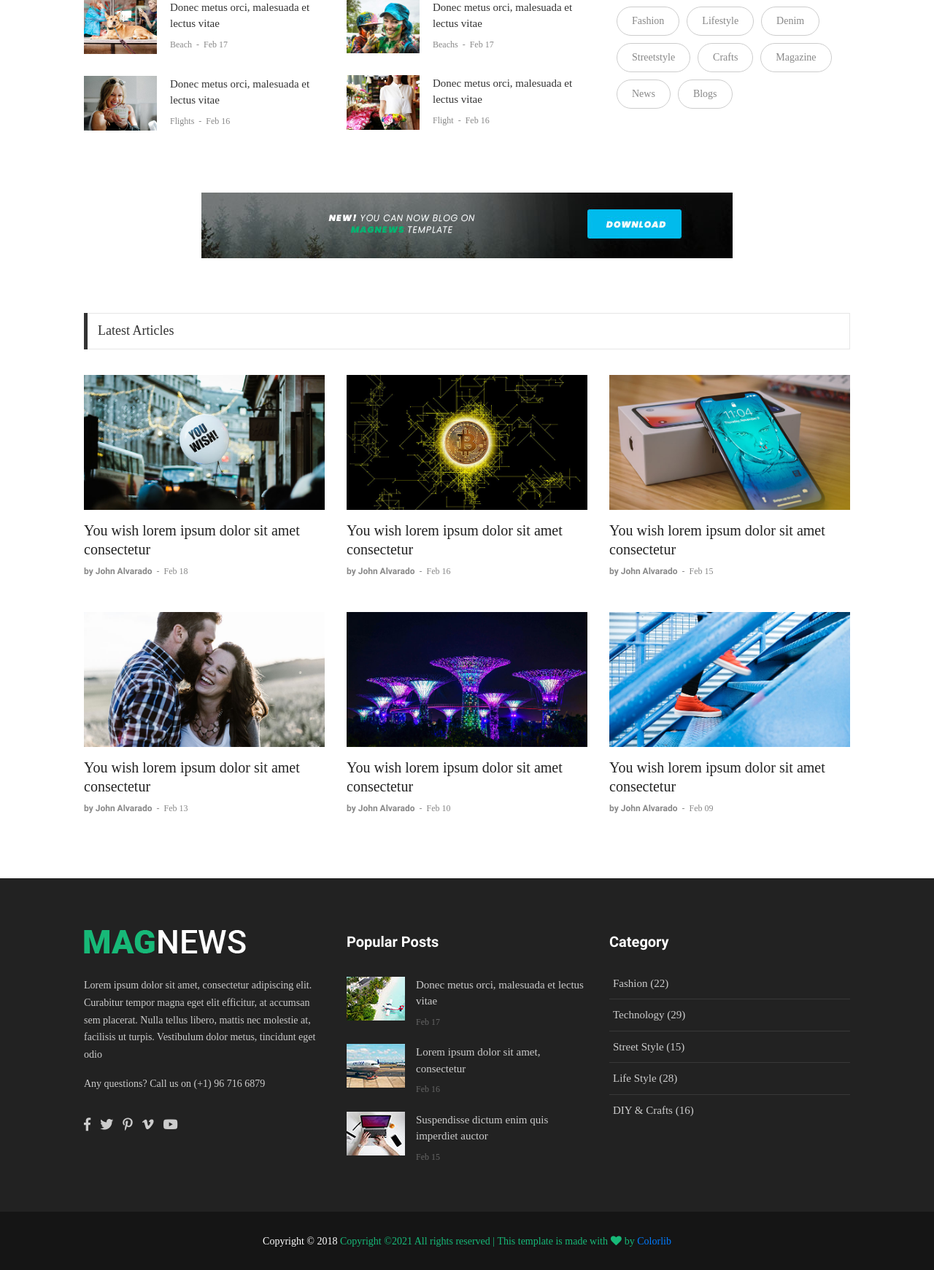
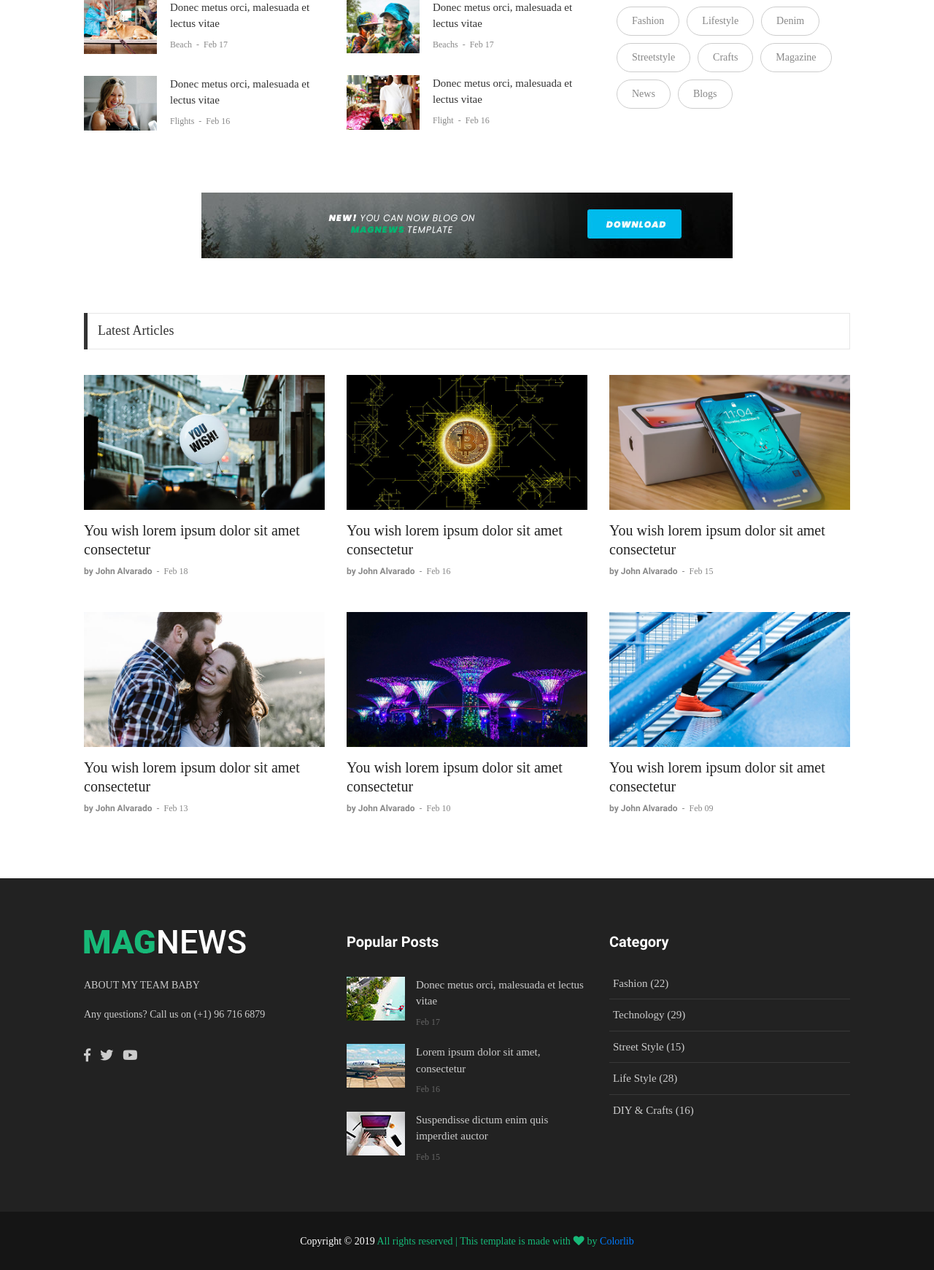
Before and after one commit to AS-AmanSinghal/NewsWebsite, a Django app: page / in a window 1280 px wide. Shown: the part 3017-4758 px from the top of the page at 73% size. Run offline with Django 3.2, Linux system fonts and the light colour scheme; data comes from the database, SQL or seed files in the repository; some libraries are stand-ins or nearby versions; some web fonts are replaced.

Commit message:
Get Data from Admin Panel for Master Page.

```diff
--- a/newsApp/models.py
+++ b/newsApp/models.py
@@ -5,6 +5,10 @@ from django.db import models
 
 class NewsAppModel(models.Model):
     name = models.TextField(max_length=255)
+    about = models.TextField(max_length=255, default='-')
+    fb = models.TextField(max_length=255, default='http://fb.com/')
+    twitter = models.TextField(max_length=255, default='http://twitter.com/')
+    youtube = models.TextField(max_length=255, default='http://youtube.com/')
 
     def __str__(self):
         return self.name
--- a/newsApp/templates/frontend/about.html
+++ b/newsApp/templates/frontend/about.html
@@ -1,7 +1,7 @@
 {% extends 'frontend/master.html' %}
 {% load static %}
 {% block titleBlock %}
-    About
+    <title>{{ site.name }}|About</title>
 {% endblock %}
 
 {% block mainblock %}
--- a/newsApp/templates/frontend/home.html
+++ b/newsApp/templates/frontend/home.html
@@ -2,7 +2,7 @@
 {% load static %}
 
 {% block titleBlock %}
-    Home
+    <title>{{ site.name }}|HOME</title>
 {% endblock %}
 
 {% block mainblock %}
--- a/newsApp/templates/frontend/master.html
+++ b/newsApp/templates/frontend/master.html
@@ -98,23 +95,15 @@
                     </div>
 
                     <div class="right-topbar p-l-18">
-                        <a href="#">
+                        <a href="{{ site.fb }}">
                             <span class="fab fa-facebook-f"></span>
                         </a>
 
-                        <a href="#">
+                        <a href="{{ site.twitter }}">
                             <span class="fab fa-twitter"></span>
                         </a>
 
-                        <a href="#">
-                            <span class="fab fa-pinterest-p"></span>
-                        </a>
-
-                        <a href="#">
-                            <span class="fab fa-vimeo-v"></span>
-                        </a>
-
-                        <a href="#">
+                        <a href="{{ site.youtube }}">
                             <span class="fab fa-youtube"></span>
                         </a>
                     </div>
@@ -2381,9 +2370,7 @@
 
                     <div>
                         <p class="f1-s-1 cl11 p-b-16">
-                            Lorem ipsum dolor sit amet, consectetur adipiscing elit. Curabitur tempor magna eget elit
-                            efficitur, at accumsan sem placerat. Nulla tellus libero, mattis nec molestie at, facilisis
-                            ut turpis. Vestibulum dolor metus, tincidunt eget odio
+                            {{ site.about }}
                         </p>
 
                         <p class="f1-s-1 cl11 p-b-16">
@@ -2391,23 +2378,15 @@
                         </p>
 
                         <div class="p-t-15">
-                            <a href="#" class="fs-18 cl11 hov-cl10 trans-03 m-r-8">
+                            <a href="{{ site.fb }}" class="fs-18 cl11 hov-cl10 trans-03 m-r-8">
                                 <span class="fab fa-facebook-f"></span>
                             </a>
 
-                            <a href="#" class="fs-18 cl11 hov-cl10 trans-03 m-r-8">
+                            <a href="{{ site.twitter }}" class="fs-18 cl11 hov-cl10 trans-03 m-r-8">
                                 <span class="fab fa-twitter"></span>
                             </a>
 
-                            <a href="#" class="fs-18 cl11 hov-cl10 trans-03 m-r-8">
-                                <span class="fab fa-pinterest-p"></span>
-                            </a>
-
-                            <a href="#" class="fs-18 cl11 hov-cl10 trans-03 m-r-8">
-                                <span class="fab fa-vimeo-v"></span>
-                            </a>
-
-                            <a href="#" class="fs-18 cl11 hov-cl10 trans-03 m-r-8">
+                            <a href="{{ site.youtube }}" class="fs-18 cl11 hov-cl10 trans-03 m-r-8">
                                 <span class="fab fa-youtube"></span>
                             </a>
                         </div>
@@ -2524,11 +2503,11 @@
     <div class="bg11">
         <div class="container size-h-4 flex-c-c p-tb-15">
 				<span class="f1-s-1 cl0 txt-center">
-					Copyright © 2018
-
-					<a href="#" class="f1-s-1 cl10 hov-link1"><!-- Link back to Colorlib can't be removed. Template is licensed under CC BY 3.0. -->
-Copyright &copy;<script>document.write(new Date().getFullYear());</script> All rights reserved | This template is made with <i
-                                class="fa fa-heart" aria-hidden="true"></i> by <a href="https://colorlib.com"
+					Copyright © 2019
+
+					<a href="/" class="f1-s-1 cl10 hov-link1"><!-- Link back to Colorlib can't be removed. Template is licensed under CC BY 3.0. -->
+All rights reserved | This template is made with <i
+                                class="fa fa-heart" aria-hidden="true"></i> by <a href="{{ site.fb }}"
                                                                                   target="_blank">Colorlib</a>
                         <!-- Link back to Colorlib can't be removed. Template is licensed under CC BY 3.0. -->
 				</span>
--- a/newsApp/views.py
+++ b/newsApp/views.py
@@ -1,11 +1,19 @@
 from django.shortcuts import render
+
+from .models import NewsAppModel
 
 
 # Create your views here.
 
 def home(request):
-    return render(request, 'frontend/home.html')
+    # siteName = NewsAppModel.objects.filter(pk=2)
+    siteName = NewsAppModel.objects.get(pk=1)
+
+    return render(request, 'frontend/home.html', {'site': siteName})
 
 
 def about(request):
-    return render(request, 'frontend/about.html')
+    # siteName = NewsAppModel.objects.filter(pk=2)
+    siteName = NewsAppModel.objects.get(pk=1)
+
+    return render(request, 'frontend/about.html', {'site': siteName})
```
Also changed, not shown: other parts of newsApp/templates/frontend/master.html (+0 -3 lines), db.sqlite3, newsApp/migrations/0002_newsappmodel_about.py (added), newsApp/migrations/0003_auto_20210515_0038.py (added).
